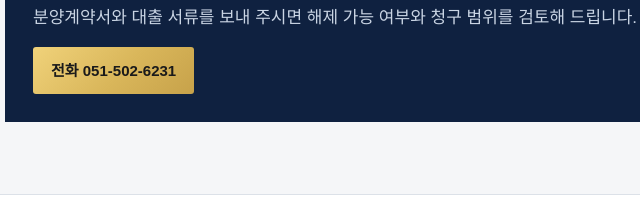
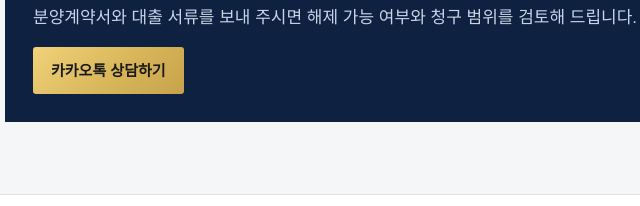
Before and after one commit to arynnleelawyer-sys/homepage, a plain HTML site: page posts/ipju-delay-contract-termination.html in a window 1280 px wide. Shown: the part 7212-7418 px from the top of the page, 289-929 px from the left. Drawn offline with Linux system fonts and the light colour scheme.

Commit message:
Update ipju-delay-contract-termination.html

```diff
--- a/posts/ipju-delay-contract-termination.html
+++ b/posts/ipju-delay-contract-termination.html
@@ -240,7 +240,7 @@
   <aside class="contact" aria-label="상담 안내">
     <b>입주지연 계약해제, 계약서부터 같이 보겠습니다</b>
     <p>분양계약서와 대출 서류를 보내 주시면 해제 가능 여부와 청구 범위를 검토해 드립니다.</p>
-    <a class="cta" href="tel:051-502-6231">전화 051-502-6231</a>
+    <a class="cta" href="https://open.kakao.com/o/sjnUmOWe" target="_blank" rel="noopener">카카오톡 상담하기</a>
   </aside>
 </article>
 </main>
```
